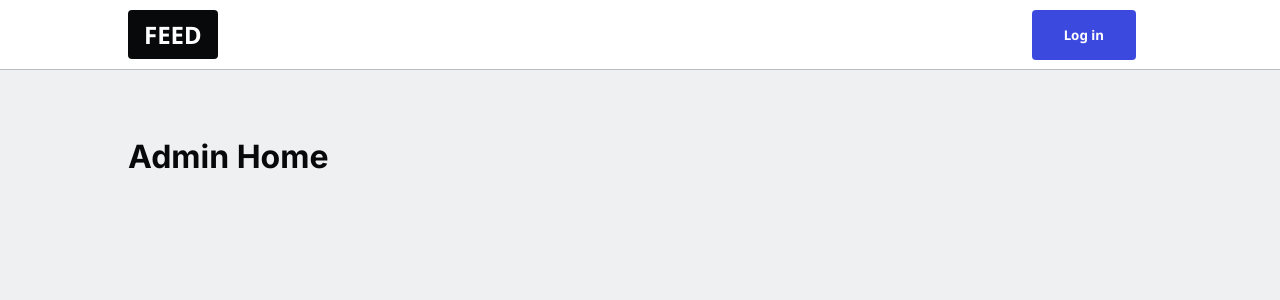
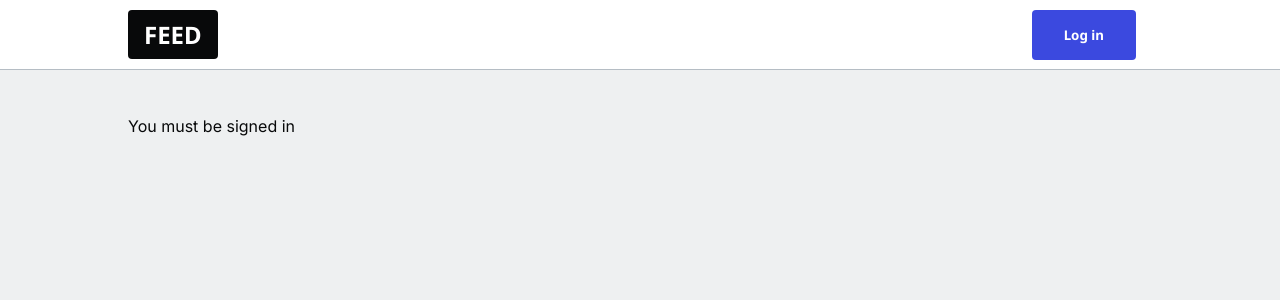
Before and after one commit to dougszeto/next-blog, a Next.js app: page /admin in a window 1280 px wide. Shown: the top 300 px of the page. Built offline with nearby package versions, Linux system fonts and the light colour scheme; no server answers.

Commit message:
adds auth check

```diff
--- a/app/admin/page.tsx
+++ b/app/admin/page.tsx
@@ -1,7 +1,11 @@
+import AuthCheck from "@/components/AuthCheck";
+
 export default function AdminPage({}) {
   return (
     <main>
-      <h1>Admin Home</h1>
+      <AuthCheck>
+        <h1>Admin Home</h1>
+      </AuthCheck>
     </main>
   );
 }
--- /dev/null
+++ b/components/AuthCheck.tsx
@@ -0,0 +1,23 @@
+"use client";
+
+import { UserContext } from "@/lib/context";
+import Link from "next/link";
+import React, { useContext } from "react";
+
+interface AuthCheckProps {
+  /**
+   * content to show when user is authenticated
+   */
+  children: React.ReactNode;
+  /**
+   * fallback content to show when user is not authenticated
+   * @default Link to sign in page
+   */
+  fallback?: React.ReactNode;
+}
+export default function AuthCheck({ children, fallback }: AuthCheckProps) {
+  const { username } = useContext(UserContext);
+  return username
+    ? children
+    : fallback ?? <Link href="/enter">You must be signed in</Link>;
+}
```
